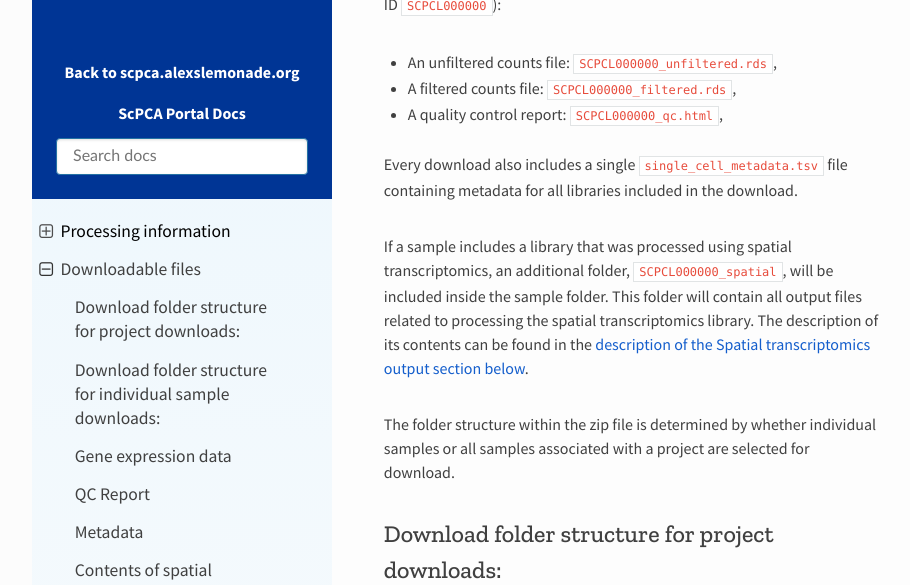
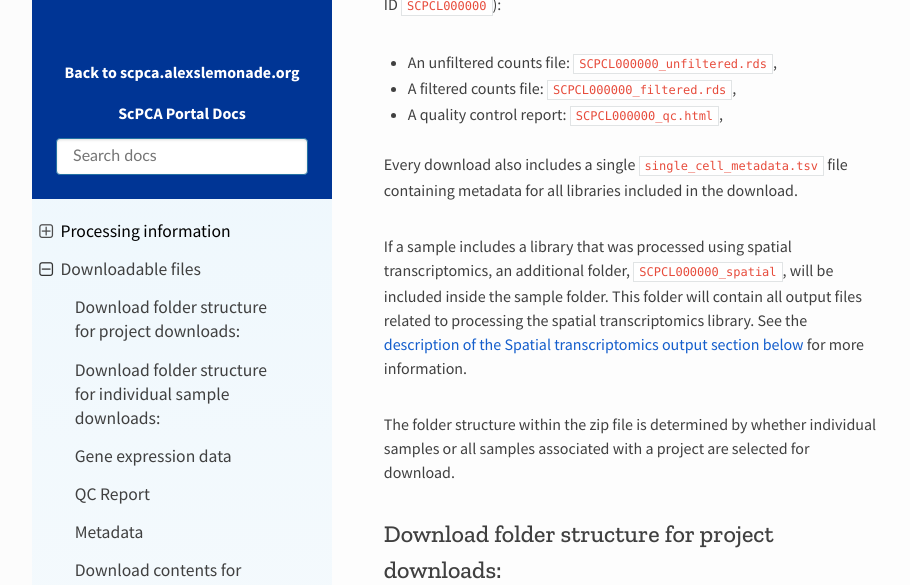
Before and after one commit to DongzeHE/scpca-docs, a Sphinx documentation site: the page built from docs/download_files.md, in a window 1280 px wide and 1400 px high, scrolled down 438 px. Shown: the top 585 px of the window, without its empty margins (158-1068 px from the left). Built offline with Sphinx 7.4.7 and the Read the Docs theme 2.0.0, drawn with Linux system fonts in a browser that asks for light colours; some of the changed text lies outside the part shown.

Commit message:
change header and minor wording

```diff
--- a/docs/download_files.md
+++ b/docs/download_files.md
@@ -16,7 +16,7 @@
 
 If a sample includes a library that was processed using spatial transcriptomics, an additional folder, `SCPCL000000_spatial`, will be included inside the sample folder.
 This folder will contain all output files related to processing the spatial transcriptomics library.
-The description of its contents can be found in the [description of the Spatial transcriptomics output section below](#contents-of-spatial-transcriptomics-folder).
+See the [description of the Spatial transcriptomics output section below](#download-contents-for-samples-with-spatial-transcriptomics) for more information.
 
 The folder structure within the zip file is determined by whether individual samples or all samples associated with a project are selected for download.
 
@@ -84,7 +84,7 @@
 For projects with bulk RNA-seq data, the `bulk_metadata.tsv` file will be included for project downloads.
 This file will contain fields equivalent to those found in the `single_cell_metadata.tsv` related to processing the sample, but will not contain patient or disease specific metadata (e.g. `age`, `sex`, `diagnosis`, `subdiagnosis`, `tissue_location`, or `disease_timing`).
 
-## Contents of spatial transcriptomics folder
+## Download contents for samples with spatial transcriptomics
 
 For all spatial transcriptomics libraries, a `SCPCL000000_spatial` folder will be nested inside the corresponding sample folder in the download.
 Inside that folder will be the following folders and files:
@@ -93,6 +93,6 @@
 - A folder containing the [spatial files](https://support.10xgenomics.com/spatial-gene-expression/software/pipelines/latest/output/images): `spatial`,
 - A [summary html report](https://support.10xgenomics.com/spatial-gene-expression/software/pipelines/latest/output/summary), as output by Space Ranger: `SCPCL000000_spaceranger_summary.html`
 
-A full description of each of the files included in the download for spatial transcriptomics libraries can also be found in the [documentation for the `spaceranger count` function](https://support.10xgenomics.com/spatial-gene-expression/software/pipelines/latest/using/count#outputs).
+A full description of each of file included in the download for spatial transcriptomics libraries can also be found in the [documentation for the `spaceranger count` function](https://support.10xgenomics.com/spatial-gene-expression/software/pipelines/latest/using/count#outputs).
 
 **Illustration of example download with spatial library**
```
Also changed, not shown: other parts of docs/download_files.md (+2 -2 lines).
